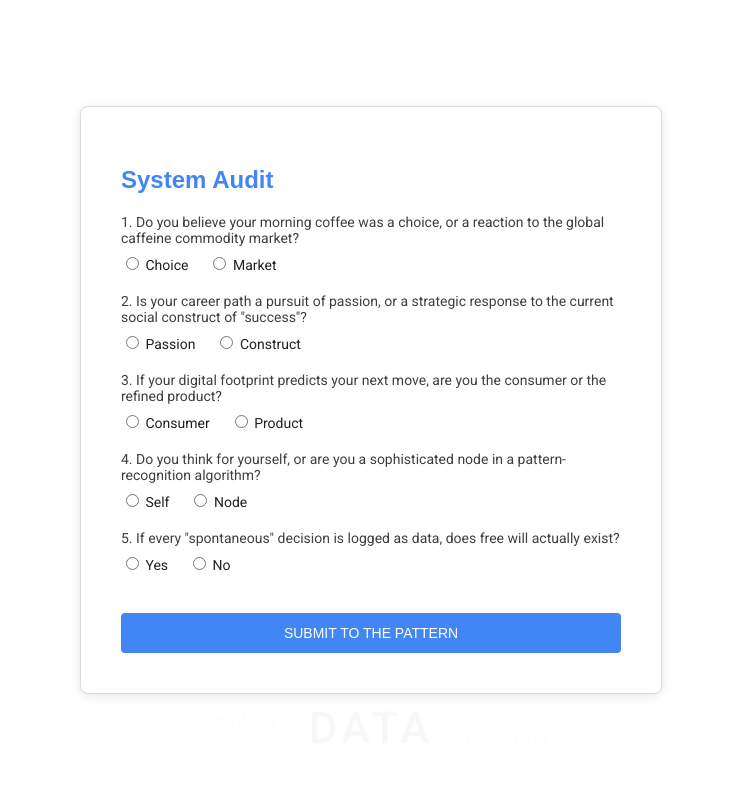
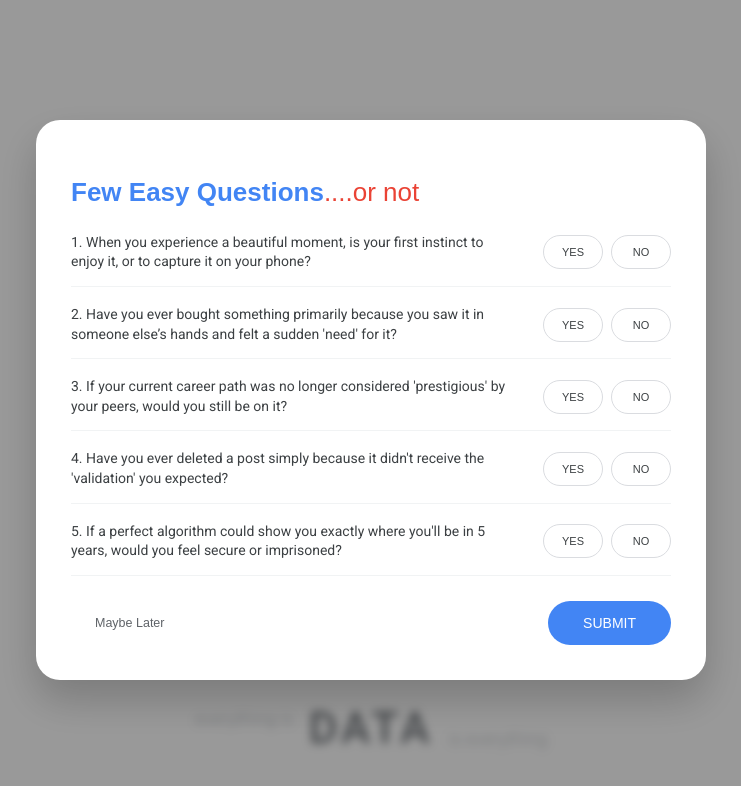
Before and after one commit to nickkdev07/random-funny-url, a plain HTML site: page index.html in a window 1280 px wide. Both pictures are taken after a click on the button "Click Here". Shown: the whole page, without its empty margins (269-1010 px from the left). Drawn offline with Linux system fonts and the light colour scheme; a web font is replaced by a local one.

Commit message:
Syntropy V9: Synchronized high-FPS typing for modal heading

```diff
--- a/index.html
+++ b/index.html
@@ -18,6 +18,7 @@
     <style>
         :root {
             --g-blue: #4285F4; --g-red: #EA4335; --g-yellow: #FBBC05; --g-green: #34A853;
+            --gray-text: #5f6368; --border-gray: #dadce0;
         }
 
         body {
@@ -26,6 +27,7 @@
             height: 100vh; margin: 0; text-align: center; overflow: hidden;
         }
 
+        /* Branding Logic */
         .logo {
             font-family: 'Product Sans', Arial, sans-serif;
             font-size: 88px; font-weight: 400; letter-spacing: -2.5px; margin-bottom: 8px;
@@ -39,7 +41,7 @@
         .logo span:nth-child(7) { color: var(--g-blue); }
         .logo span:nth-child(8) { color: var(--g-yellow); }
 
-        .tagline { font-size: 24px; font-weight: 300; color: #5f6368; margin-bottom: 40px; }
+        .tagline { font-size: 24px; font-weight: 300; color: var(--gray-text); margin-bottom: 40px; }
 
         .btn-row { display: flex; gap: 12px; margin-bottom: 30px; }
 
@@ -49,7 +51,7 @@
             background: #f8f9fa; color: #3c4043;
         }
 
-        button:not(.btn-rebel):hover { border-color: #dadce0; box-shadow: 0 1px 2px rgba(60,64,67,0.3); }
+        button:not(.btn-rebel, .option-btn):hover { border-color: var(--border-gray); box-shadow: 0 1px 2px rgba(0,0,0,0.1); }
 
         .btn-rebel { background: var(--g-red); color: white; border: none; animation: pulse 2s infinite; }
         .btn-rebel:hover { transform: translateY(-2px); box-shadow: 0 6px 20px rgba(234, 67, 53, 0.5); }
@@ -60,37 +62,54 @@
             100% { box-shadow: 0 0 0 0 rgba(234, 67, 53, 0); }
         }
 
+        /* Provocation Typing Style */
         .provocation-container { font-size: 18px; color: #3c4043; height: 30px; margin-bottom: 60px; font-weight: 400; }
-        #static-text { color: #3c4043; }
-        #dynamic-text { font-weight: 500; transition: color 0.1s; }
+        .typing-red { color: var(--g-red); font-weight: 500; }
         #cursor { border-left: 2px solid var(--g-blue); margin-left: 2px; animation: blink 0.7s infinite; }
         @keyframes blink { 50% { opacity: 0; } }
 
-        /* Modal Styles */
+        /* Professional Modal Overhaul */
         #modal-overlay {
             position: fixed; top: 0; left: 0; width: 100%; height: 100%;
-            background: rgba(255, 255, 255, 0.95); display: none;
-            align-items: center; justify-content: center; z-index: 1000;
+            background: rgba(0, 0, 0, 0.4); backdrop-filter: blur(5px);
+            display: none; align-items: center; justify-content: center; z-index: 1000;
         }
 
         .survey-modal {
-            background: #fff; border: 1px solid #dadce0; border-radius: 8px;
-            padding: 40px; width: 90%; max-width: 500px; text-align: left;
-            box-shadow: 0 2px 10px rgba(0,0,0,0.1);
+            background: #fff; border-radius: 24px; /* Uniform Rounded Corners */
+            padding: 35px; width: 90%; max-width: 600px;
+            text-align: left; box-shadow: 0 20px 40px rgba(0,0,0,0.2);
+            position: relative; animation: slideUp 0.3s ease-out;
         }
 
-        .survey-modal h2 { font-family: 'Product Sans', sans-serif; color: var(--g-blue); margin-bottom: 20px; }
-        .question { margin-bottom: 20px; }
-        .question p { font-size: 14px; margin-bottom: 8px; color: #3c4043; }
-        .options { display: flex; gap: 20px; }
-        label { font-size: 14px; cursor: pointer; }
+        @keyframes slideUp { from { transform: translateY(20px); opacity: 0; } to { transform: translateY(0); opacity: 1; } }
 
+        .survey-modal h2 { font-family: 'Product Sans', sans-serif; color: var(--g-blue); font-size: 26px; margin-bottom: 25px; }
+
+        /* Side-by-side Button Layout */
+        .question {
+            display: flex; justify-content: space-between; align-items: center;
+            margin-bottom: 18px; border-bottom: 1px solid #f1f3f4; padding-bottom: 14px;
+            gap: 25px;
+        }
+        .question p { font-size: 14px; line-height: 1.4; margin: 0; color: #3c4043; flex: 1; }
+
+        .options { display: flex; gap: 8px; }
+        .option-btn {
+            background: #ffffff; border: 1px solid var(--border-gray); color: #3c4043;
+            padding: 0 18px; font-size: 11px; font-weight: 500; border-radius: 20px;
+            transition: all 0.2s; height: 34px; min-width: 60px;
+        }
+        .option-btn.selected { background: var(--g-blue); color: white; border-color: var(--g-blue); }
+
+        .form-footer { display: flex; align-items: center; justify-content: space-between; margin-top: 25px; }
         .submit-btn {
-            width: 100%; background: var(--g-blue); color: white; border: none;
-            height: 40px; border-radius: 4px; font-weight: 500; margin-top: 20px;
+            background: var(--g-blue); color: white; border: none;
+            height: 44px; padding: 0 35px; border-radius: 22px; font-size: 14px; font-weight: 500;
         }
+        .dismiss-btn { color: var(--gray-text); font-size: 12.5px; background: none; border: none; cursor: pointer; }
 
-        /* Geometric Footer */
+        /* Recursive Alignment */
         .footer-recursive {
             position: absolute; bottom: 50px;
             display: flex; align-items: flex-end; justify-content: center;
@@ -110,93 +129,117 @@
     <div class="tagline">Extracting order from chaos</div>
 
     <div class="btn-row">
-        <button onclick="openModal('Obedient_Action')">Click Here</button>
-        <button class="btn-rebel" onclick="openModal('Rebellious_Action')">DONT CLICK HERE</button>
+        <button onclick="openModal()">Click Here</button>
+        <button class="btn-rebel" onclick="openModal()">DONT CLICK HERE</button>
     </div>
 
     <div class="provocation-container">
-        <span id="static-text">Choice is yours</span><span id="dynamic-text"></span><span id="cursor"></span>
+        Choice is yours<span id="bg-typing" class="typing-red"></span><span id="cursor"></span>
     </div>
 
     <div id="modal-overlay">
         <div class="survey-modal">
-            <h2>System Audit</h2>
-            <form id="existential-form">
+            <h2>Few Easy Questions<span id="modal-typing" class="typing-red"></span></h2>
+
             <div class="question">
-                    <p>1. Do you believe your morning coffee was a choice, or a reaction to the global caffeine commodity market?</p>
-                    <div class="options">
-                        <label><input type="radio" name="q1" value="choice"> Choice</label>
-                        <label><input type="radio" name="q1" value="market"> Market</label>
+                <p>1. When you experience a beautiful moment, is your first instinct to enjoy it, or to capture it on your phone?</p>
+                <div class="options" data-qid="1">
+                    <button class="option-btn" onclick="selectOption(1, 'YES')">YES</button>
+                    <button class="option-btn" onclick="selectOption(1, 'NO')">NO</button>
                 </div>
             </div>
+
             <div class="question">
-                    <p>2. Is your career path a pursuit of passion, or a strategic response to the current social construct of "success"?</p>
-                    <div class="options">
-                        <label><input type="radio" name="q2" value="passion"> Passion</label>
-                        <label><input type="radio" name="q2" value="construct"> Construct</label>
+                <p>2. Have you ever bought something primarily because you saw it in someone else’s hands and felt a sudden 'need' for it?</p>
+                <div class="options" data-qid="2">
+                    <button class="option-btn" onclick="selectOption(2, 'YES')">YES</button>
+                    <button class="option-btn" onclick="selectOption(2, 'NO')">NO</button>
                 </div>
             </div>
+
             <div class="question">
-                    <p>3. If your digital footprint predicts your next move, are you the consumer or the refined product?</p>
-                    <div class="options">
-                        <label><input type="radio" name="q3" value="consumer"> Consumer</label>
-                        <label><input type="radio" name="q3" value="product"> Product</label>
+                <p>3. If your current career path was no longer considered 'prestigious' by your peers, would you still be on it?</p>
+                <div class="options" data-qid="3">
+                    <button class="option-btn" onclick="selectOption(3, 'YES')">YES</button>
+                    <button class="option-btn" onclick="selectOption(3, 'NO')">NO</button>
                 </div>
             </div>
+
             <div class="question">
-                    <p>4. Do you think for yourself, or are you a sophisticated node in a pattern-recognition algorithm?</p>
-                    <div class="options">
-                        <label><input type="radio" name="q4" value="self"> Self</label>
-                        <label><input type="radio" name="q4" value="node"> Node</label>
+                <p>4. Have you ever deleted a post simply because it didn't receive the 'validation' you expected?</p>
+                <div class="options" data-qid="4">
+                    <button class="option-btn" onclick="selectOption(4, 'YES')">YES</button>
+                    <button class="option-btn" onclick="selectOption(4, 'NO')">NO</button>
                 </div>
             </div>
+
             <div class="question">
-                    <p>5. If every "spontaneous" decision is logged as data, does free will actually exist?</p>
-                    <div class="options">
-                        <label><input type="radio" name="q5" value="yes"> Yes</label>
-                        <label><input type="radio" name="q5" value="no"> No</label>
+                <p>5. If a perfect algorithm could show you exactly where you'll be in 5 years, would you feel secure or imprisoned?</p>
+                <div class="options" data-qid="5">
+                    <button class="option-btn" onclick="selectOption(5, 'YES')">YES</button>
+                    <button class="option-btn" onclick="selectOption(5, 'NO')">NO</button>
                 </div>
             </div>
-                <button type="button" class="submit-btn" onclick="submitSurvey()">SUBMIT TO THE PATTERN</button>
-            </form>
+
+            <div class="form-footer">
+                <button class="dismiss-btn" onclick="closeModal()">Maybe Later</button>
+                <button class="submit-btn" onclick="submitAudit()">SUBMIT</button>
+            </div>
         </div>
     </div>
 
     <div class="footer-recursive">
         <span class="left-text">everything is</span>
-        <span class="center-data">data</span>
+        <span class="center-data">DATA</span>
         <span class="right-text">is everything</span>
     </div>
 
     <script>
-        const dynamicEl = document.getElementById('dynamic-text');
-        const phrase = "...or not?";
+        const bgEl = document.getElementById('bg-typing');
+        const modalEl = document.getElementById('modal-typing');
+        const phrase = "...or not";
+        const responses = {};
 
-        async function typeLogic() {
+        // High-FPS synchronized typing logic
+        async function runTyping(element) {
             while(true) {
-                dynamicEl.style.color = "#3c4043"; dynamicEl.textContent = "."; await sleep(1500);
-                dynamicEl.textContent = ""; await sleep(150);
-                dynamicEl.style.color = "var(--g-red)";
+                element.textContent = "."; await sleep(1500);
+                element.textContent = ""; await sleep(150);
                 let current = ".";
-                for(let char of phrase) { current += char; dynamicEl.textContent = current; await sleep(40); }
-                await sleep(2000);
-                for(let i = dynamicEl.textContent.length; i >= 0; i--) { dynamicEl.textContent = dynamicEl.textContent.substring(0, i); await sleep(25); }
-                await sleep(800);
+                for(let char of phrase) {
+                    current += char;
+                    element.textContent = current;
+                    await sleep(45);
+                }
+                await sleep(2200);
+                for(let i = element.textContent.length; i >= 0; i--) {
+                    element.textContent = element.textContent.substring(0, i);
+                    await sleep(30);
+                }
+                await sleep(1000);
             }
         }
+
         function sleep(ms) { return new Promise(resolve => setTimeout(resolve, ms)); }
 
-        function openModal(action) {
-            gtag('event', action, { 'event_category': 'Behavioral_Study' });
-            document.getElementById('modal-overlay').style.display = 'flex';
+        function openModal() { document.getElementById('modal-overlay').style.display = 'flex'; }
+        function closeModal() { document.getElementById('modal-overlay').style.display = 'none'; }
+
+        function selectOption(qid, val) {
+            responses[qid] = val;
+            const container = document.querySelector(`.options[data-qid="${qid}"]`);
+            container.querySelectorAll('.option-btn').forEach(btn => btn.classList.toggle('selected', btn.textContent === val));
         }
 
-        function submitSurvey() {
-            gtag('event', 'survey_submitted');
+        function submitAudit() {
+            if (Object.keys(responses).length < 5) { alert("Please complete the audit."); return; }
             window.location.href = 'thanks.html';
         }
 
-        window.onload = typeLogic;
+        window.onload = () => {
+            runTyping(bgEl);
+            runTyping(modalEl); // Exact same style and cadence
+        };
     </script>
 </body>
 </html>
```
Lines whose indentation alone changed are shown as unchanged.
